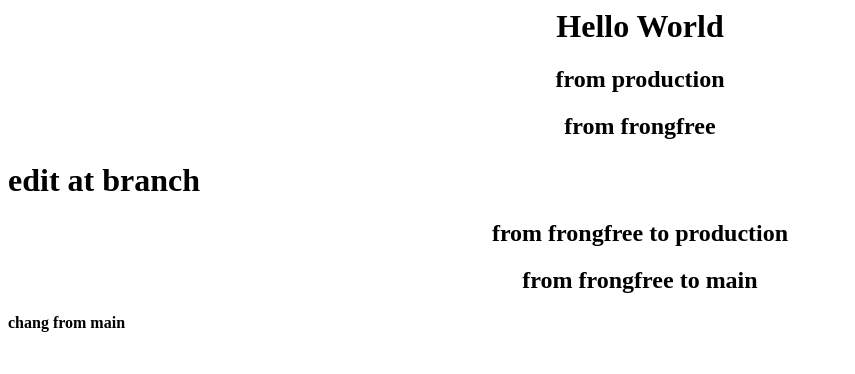
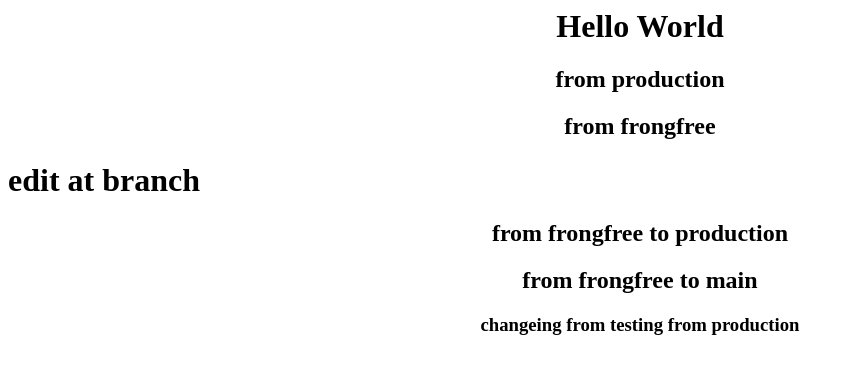
Before and after one commit to kitichaic/website01, a plain HTML site: page index.html in a window 1280 px wide. Shown: the whole page, without its empty margins (0-855 px from the left). Drawn offline with Linux system fonts and the light colour scheme.

Commit message:
changing from productionfile

```diff
--- a/index.html
+++ b/index.html
@@ -16,10 +16,7 @@
   <center><h2>from frongfree to production</h2></center>
   <center><h2>from frongfree to main</h2></center>
 
-
-
-
-  <b> chang from main</b>
+<center><h3>changeing from testing from production</h3></center>
 
 </body>
 </html>
```
